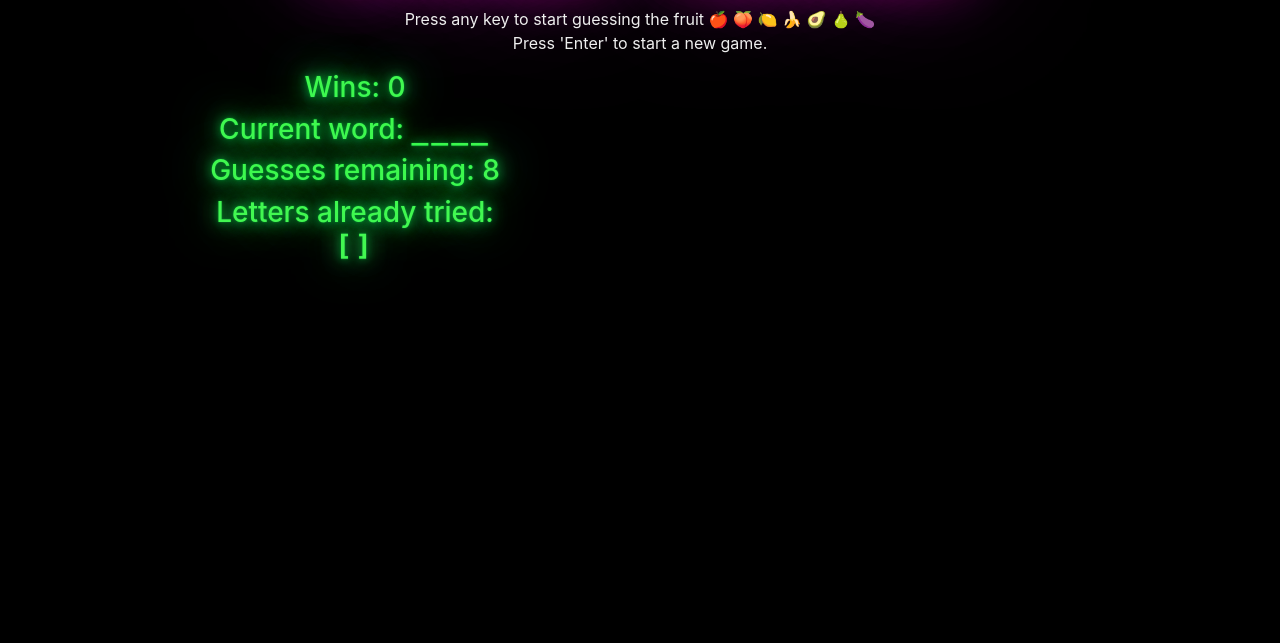
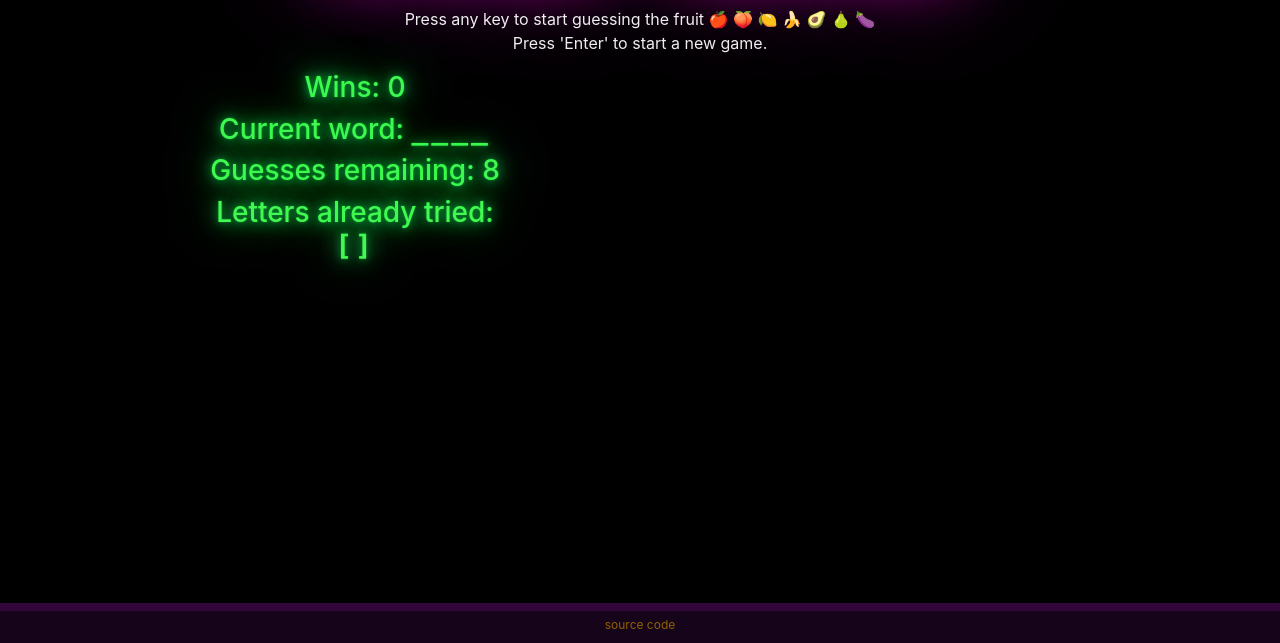
Before and after one commit to hliang/WordGuessGame, a plain HTML site: page index.html in a window 1280 px wide. Shown: the part 157-800 px from the top of the page. Drawn offline with nearby package versions, Linux system fonts and the light colour scheme.

Commit message:
add footer

```diff
--- a/assets/css/style.css
+++ b/assets/css/style.css
@@ -1,12 +1,28 @@
 * {
     box-sizing: border-box;
 }
+html, body {
+    height: 100%;
+}
 body {
     background: black;
+    display: flex;
+    flex-direction: column;
 }
-/* p {
-    font-size: 120%;
-} */
+#game {
+    flex: 1 0 auto;
+}
+footer {
+    flex-shrink: 0;
+    border-top: 8px solid #33063b;
+    background-color: #16041a;
+    height: 40px;
+}
+footer a {
+    font-size: 12px;
+    color: rgb(145, 97, 1) ;
+}
+
 #revealed, #keysTried {
     /* Monospace stack */
     font-family: Consolas, "Lucida Console", "Lucida Sans Typewriter", "DejaVu Sans Mono", "Bitstream Vera Sans Mono", "Liberation Mono", "Nimbus Mono L", Monaco, "Courier New", Courier, monospace;
--- a/index.html
+++ b/index.html
@@ -48,7 +48,11 @@
 
     <script type="text/javascript" src="assets/javascript/game.js"></script>
 
-
+    <footer>
+        <div class="container text-center">
+            <p><a href="https://github.com/hliang/WordGuessGame">source code</a></p>
+        </div>
+    </footer>
 </body>
 
 </html>
```
